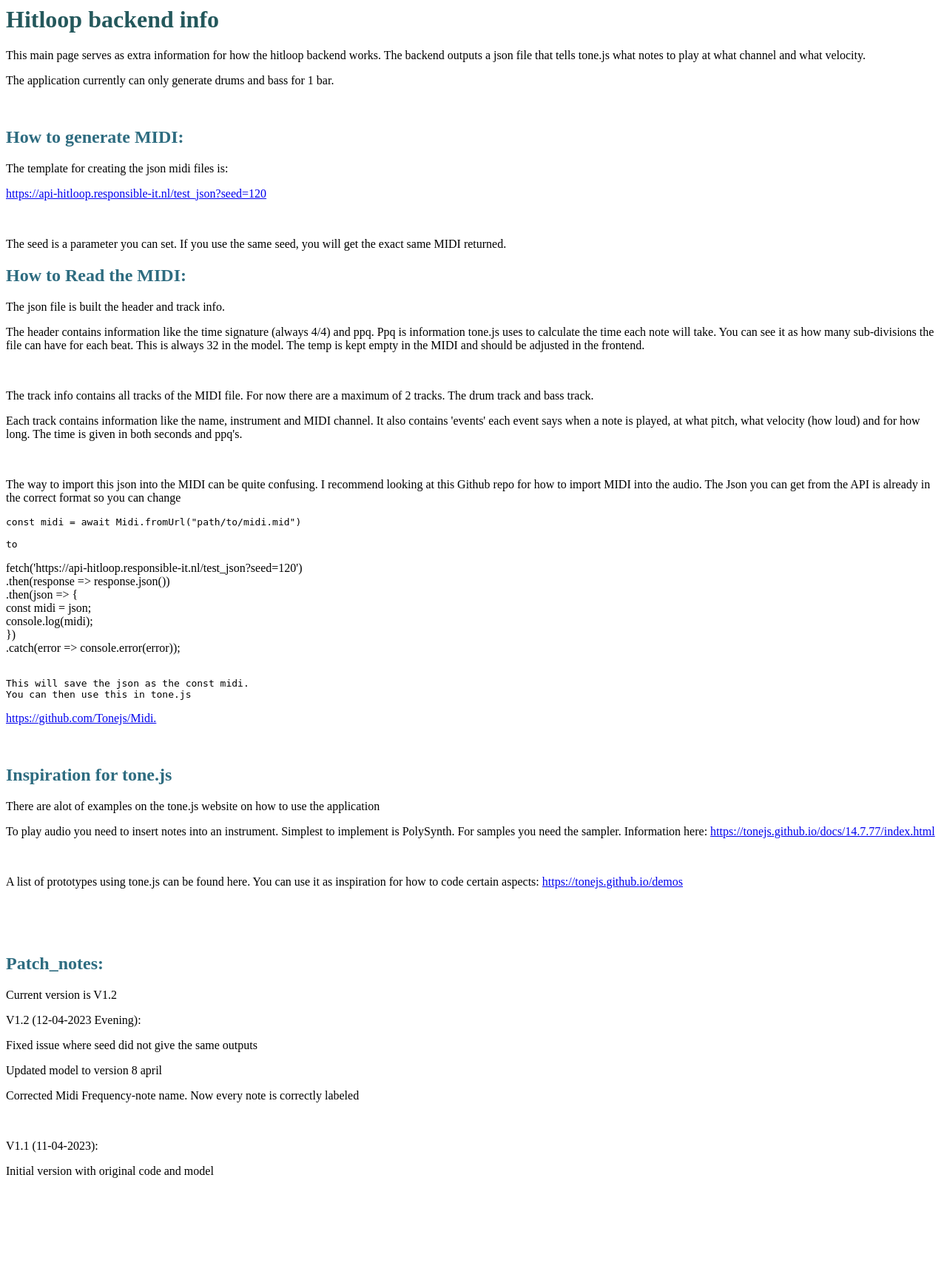
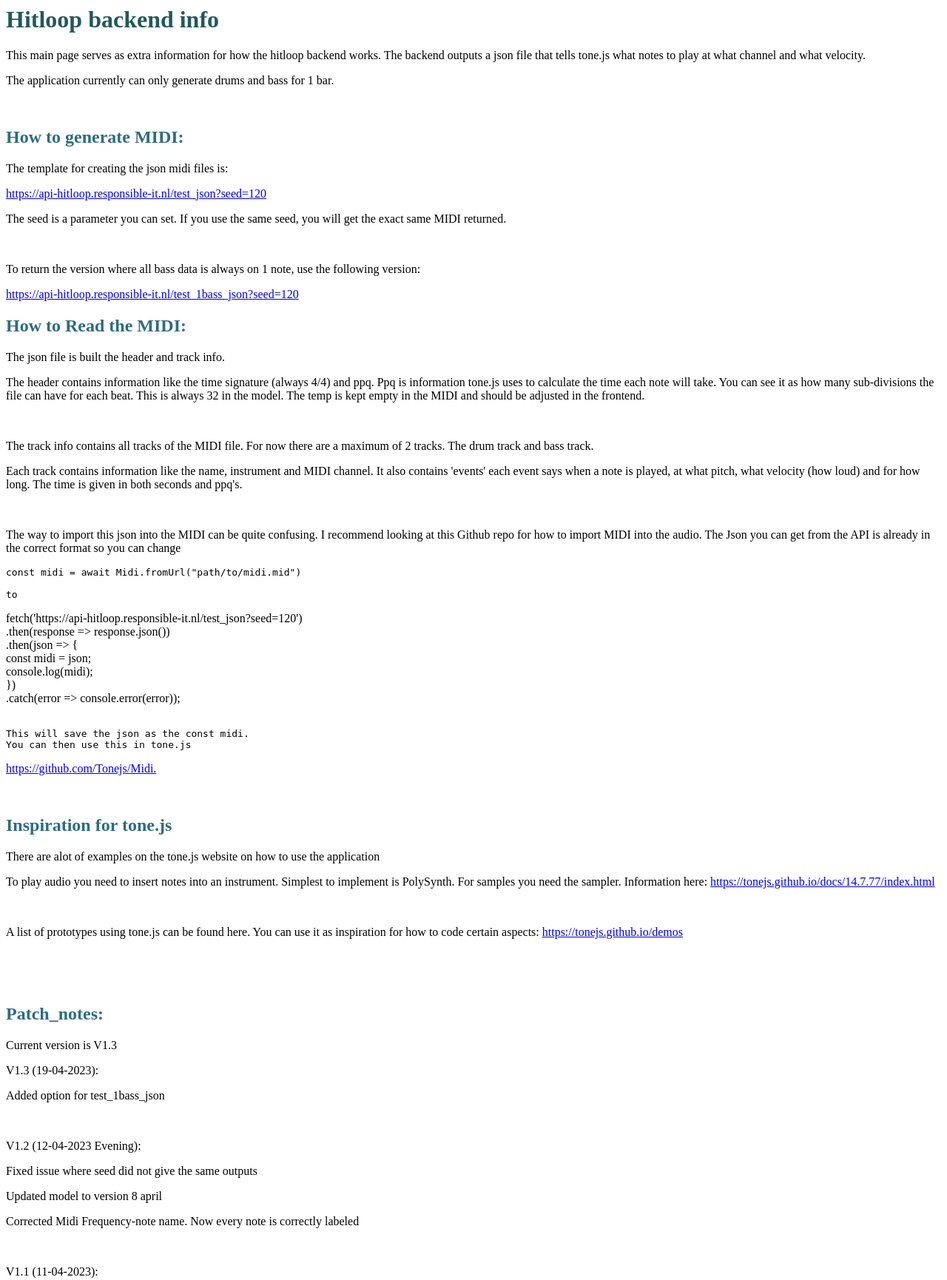
Before and after one commit to responsibleIT/hitloop_project_backend, a Flask app: page / in a window 1280 px wide. Shown: the top 1730 px of the page at 74% size. Before the commit the page ends 1592 px from the top, so only its background shows below. Run offline with Flask 2, Linux system fonts and the light colour scheme.

Commit message:
Added option to output compressed bass script. Updated documentation on info.html

```diff
--- a/server.py
+++ b/server.py
@@ -56,11 +56,32 @@ def generate_midi():
     np_array[np_array < 0.9] = 0
     np_array[np_array > 1] = 1
 
+    # full_array = x.reshape(input_shape)
+    new_json = midi_functions.convert_array2json(np_array)
+
+    return (new_json)
+
+@app.route('/test_1bass_json', methods=['GET'])
+#Requires input of 128 random numbers as input. In python used tf.random.normal([1,128])
+def generate_midi():
+    seed = int(request.args.get('seed'))
+    tf.random.set_seed(seed)
+    noise = tf.random.normal([1, 128])
+
+    generated_array = model(noise, training=False)
+    np_array = np.array(generated_array).reshape(128, 20)
+
+    #Filter out too low values. Because current model is chance-based all values should be above 0.9. Everythin below changed to 0
+    np_array[np_array < 0.9] = 0
+    np_array[np_array > 1] = 1
+
+
+    np_array_compressed = midi_functions.compress_bass(np_array)
 
 
 
     # full_array = x.reshape(input_shape)
-    new_json = midi_functions.convert_array2json(np_array)
+    new_json = midi_functions.convert_array2json(np_array_compressed)
 
     return (new_json)
 
--- a/templates/info.html
+++ b/templates/info.html
@@ -5,8 +5,10 @@
 <h2 style="color: #2e6c80;">How to generate MIDI:</h2>
 <p>The template for creating the json midi files is:</p>
 <p><span class="ui-provider gp b c d e f g h i j k l m n o p q r s t u v w x y z ab ac ae af ag ah ai aj ak" dir="ltr"><a href="https://api-hitloop.responsible-it.nl/test_json?seed=120">https://api-hitloop.responsible-it.nl/test_json?seed=120</a></span></p>
+<p><span class="ui-provider gp b c d e f g h i j k l m n o p q r s t u v w x y z ab ac ae af ag ah ai aj ak" dir="ltr">The seed is a parameter you can set. If you use the same seed, you will get the exact same MIDI returned.</span></p>
 <p>&nbsp;</p>
-<p><span class="ui-provider gp b c d e f g h i j k l m n o p q r s t u v w x y z ab ac ae af ag ah ai aj ak" dir="ltr">The seed is a parameter you can set. If you use the same seed, you will get the exact same MIDI returned.</span></p>
+<p><span class="ui-provider gp b c d e f g h i j k l m n o p q r s t u v w x y z ab ac ae af ag ah ai aj ak" dir="ltr">To return the version where all bass data is always on 1 note, use the following version:</span></p>
+<p><span class="ui-provider gp b c d e f g h i j k l m n o p q r s t u v w x y z ab ac ae af ag ah ai aj ak" dir="ltr"><a href="https://api-hitloop.responsible-it.nl/test_json?seed=120">https://api-hitloop.responsible-it.nl/test_1bass_json?seed=120</a></span></p>
 <h2 style="color: #2e6c80;">How to Read the MIDI:</h2>
 <p><span class="ui-provider gp b c d e f g h i j k l m n o p q r s t u v w x y z ab ac ae af ag ah ai aj ak" dir="ltr">The json file is built the header and track info.</span></p>
 <p>The header contains information like the time signature (always 4/4) and ppq. Ppq is information tone.js uses to calculate the time each note will take. You can see it as how many sub-divisions the file can have for each beat. This is always 32 in the model. The temp is kept empty in the MIDI and should be adjusted in the frontend.</p>
@@ -28,7 +30,10 @@
 <p>&nbsp;</p>
 <p>&nbsp;</p>
 <h2 style="color: #2e6c80;">Patch_notes:</h2>
-<p>Current version is V1.2</p>
+<p>Current version is V1.3</p>
+<p>V1.3 (19-04-2023):</p>
+<p>Added option for test_1bass_json</p>
+<p>&nbsp;</p>
 <p>V1.2 (12-04-2023 Evening):</p>
 <p>Fixed issue where seed did not give the same outputs</p>
 <p>Updated model to version 8 april</p>
```
Also changed, not shown: midi_functions.py (+38 -0 lines).
